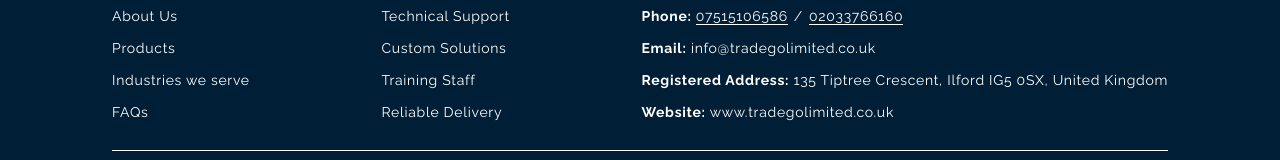
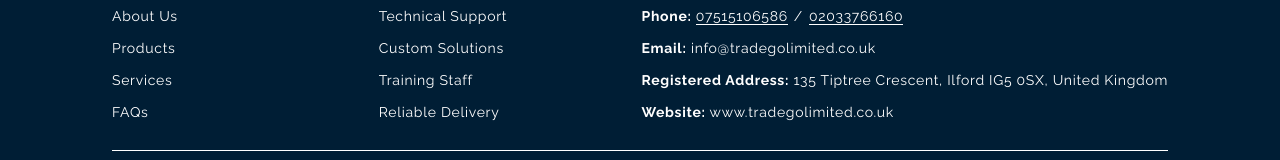
Before and after one commit to Zahidul-Turja/trade-go-limited, a Next.js app: page / in a window 1280 px wide. Shown: the part 5262-5422 px from the top of the page. Built offline with nearby package versions, Linux system fonts and the light colour scheme.

Commit message:
Update Footer links to point to Services and FAQs pages

```diff
--- a/app/_components/sections/Footer.js
+++ b/app/_components/sections/Footer.js
@@ -39,13 +39,10 @@
         <Link href={"/products"} className="hover:text-primary-heading-second">
           Products
         </Link>
-        <Link
-          href={"/#industries"}
-          className="hover:text-primary-heading-second"
-        >
-          Industries we serve
+        <Link href={"/services"} className="hover:text-primary-heading-second">
+          Services
         </Link>
-        <Link href={"/#faqs"} className="hover:text-primary-heading-second">
+        <Link href={"/faqs"} className="hover:text-primary-heading-second">
           FAQs
         </Link>
       </div>
```
